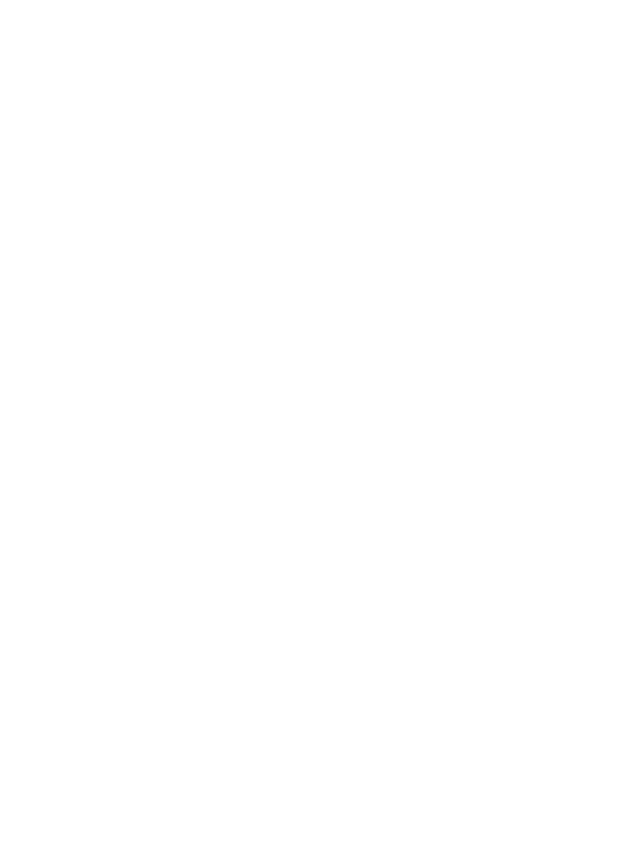
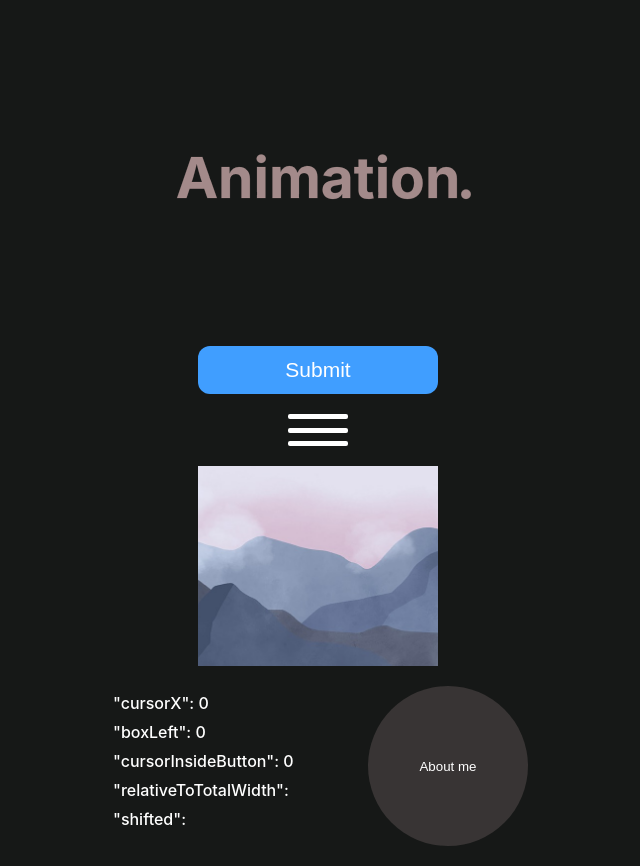
Before and after one commit to lienze87/hayate, a Vue app: page /animation/animation in a window 1280 px wide. Before the commit this address had no page. Shown: the whole page, without its empty margins (322-962 px from the left). Before the commit the page ends 800 px from the top, so only its background shows below. Built offline with nearby package versions, Linux system fonts and the light colour scheme.

Commit message:
feat(page): 新增动画页面

```diff
--- a/src/layouts/components/header.vue
+++ b/src/layouts/components/header.vue
@@ -31,8 +31,12 @@
     path: "/background",
   },
   {
-    name: "动画",
-    path: "/animation/timeline",
+    name: "动画-过渡",
+    path: "/animation/transition",
+  },
+  {
+    name: "动画-动画",
+    path: "/animation/animation",
   },
   {
     name: "导航栏",
--- /dev/null
+++ b/src/pages/animation/animation.vue
@@ -0,0 +1,414 @@
+<template>
+  <div class="main-content">
+    <div :class="`loading-box${loading ? '' : ' hidden'}`">
+      <div class="loader"></div>
+    </div>
+    <div :class="`page-content${loading ? '' : ' visible'}`">
+      <svg viewBox="0 0 450 450">
+        <text x="50%" y="50%" dy=".32em" text-anchor="middle" class="text-body">
+          Animation
+        </text>
+        <text
+          x="50%"
+          y="50%"
+          dy=".32em"
+          dx="2.6em"
+          text-anchor="middle"
+          class="text-body"
+        >
+          .
+        </text>
+      </svg>
+      <div class="btn-list">
+        <button
+          :class="[
+            'submit-button',
+            submitting ? 'loading-button' : '',
+            success ? 'success-button' : '',
+          ]"
+          @click="handleSubmit"
+        >
+          <span v-if="!submitting" class="button-text">{{
+            success ? "Success" : "Submit"
+          }}</span>
+          <div v-else class="button-loader">
+            <div></div>
+            <div></div>
+            <div></div>
+          </div>
+        </button>
+      </div>
+      <div class="icon-list">
+        <div
+          :class="['menu-icon', opening ? 'menu-open' : '']"
+          @click="handleOpenMenu"
+        >
+          <div></div>
+          <div></div>
+          <div></div>
+        </div>
+      </div>
+      <div class="walking"></div>
+      <div class="mouse-effect">
+        <div class="mouse-info">
+          <p>"cursorX": {{ mouseEventData.cursorX }}</p>
+          <p>"boxLeft": {{ mouseEventData.boxLeft }}</p>
+          <p>"cursorInsideButton": {{ mouseEventData.cursorInsideButton }}</p>
+          <p>
+            "relativeToTotalWidth": {{ mouseEventData.relativeToTotalWidth }}
+          </p>
+          <p>"shifted": {{ mouseEventData.shifted }}</p>
+        </div>
+        <button ref="magnetoRef" class="magneto" :style="magnetoTransition">
+          <div
+            ref="magnetoTextRef"
+            class="magneto-text"
+            :style="magnetoTextTransition"
+          >
+            About me
+          </div>
+        </button>
+      </div>
+    </div>
+  </div>
+</template>
+
+<script lang="ts">
+export default {
+  name: "Animation",
+};
+</script>
+
+<script lang="ts" setup>
+import { ref, onMounted } from "vue";
+
+const loading = ref(true);
+const submitting = ref(false);
+const success = ref(false);
+const opening = ref(false);
+
+const magnetoRef = ref();
+const magnetoTextRef = ref();
+const magnetoTransition = ref("");
+const magnetoTextTransition = ref("");
+const mouseEventData = ref({
+  cursorX: 0,
+  boxLeft: 0,
+  cursorInsideButton: 0,
+  relativeToTotalWidth: "",
+  shifted: "",
+});
+
+const handleSubmit = () => {
+  submitting.value = true;
+  success.value = false;
+  setTimeout(() => {
+    submitting.value = false;
+    success.value = true;
+  }, 3000);
+};
+
+const handleOpenMenu = () => {
+  opening.value = !opening.value;
+};
+
+function initMouseEffect(element: HTMLElement) {
+  const magnetoWeight = 40;
+  const magnetoTextWeight = 80;
+  element.addEventListener("mousemove", (e: MouseEvent) => {
+    let boundBox = element.getBoundingClientRect();
+    mouseEventData.value = {
+      cursorX: e.clientX,
+      boxLeft: Math.ceil(boundBox.left),
+      cursorInsideButton: Math.ceil(e.clientX - boundBox.left),
+      relativeToTotalWidth: (
+        (e.clientX - boundBox.left) /
+        element.offsetWidth
+      ).toFixed(2),
+      shifted: (
+        (e.clientX - boundBox.left) / element.offsetWidth -
+        0.5
+      ).toFixed(2),
+    };
+
+    const newX = (e.clientX - boundBox.left) / element.offsetWidth - 0.5;
+    const newY = (e.clientY - boundBox.top) / element.offsetHeight - 0.5;
+
+    magnetoTransition.value = `transform: translate(${newX * magnetoWeight}px, ${newY * magnetoWeight}px);`;
+    magnetoTextTransition.value = `transform: translate(${newX * magnetoTextWeight}px, ${newY * magnetoTextWeight}px);`;
+  });
+  element.addEventListener("mouseleave", (e: MouseEvent) => {
+    mouseEventData.value = {
+      cursorX: 0,
+      boxLeft: 0,
+      cursorInsideButton: 0,
+      relativeToTotalWidth: "",
+      shifted: "",
+    };
+    magnetoTransition.value = ``;
+    magnetoTextTransition.value = ``;
+  });
+}
+
+const lastKnownScrollPosition = ref(0);
+let ticking = false;
+const handleScrollChange = () => {};
+
+onMounted(() => {
+  window.addEventListener("keydown", (event) => {
+    console.log(event.code);
+  });
+  document.addEventListener("scroll", (event) => {
+    lastKnownScrollPosition.value = window.scrollY;
+
+    if (!ticking) {
+      window.requestAnimationFrame(() => {
+        handleScrollChange();
+        ticking = false;
+      });
+
+      ticking = true;
+    }
+  });
+  initMouseEffect(magnetoRef.value);
+  setTimeout(() => {
+    loading.value = false;
+  }, 3000);
+});
+</script>
+
+<style lang="scss">
+:root {
+  --loader-text-color: #d9b6b6;
+}
+</style>
+<style lang="scss" scoped>
+.main-content {
+  position: relative;
+}
+.loading-box {
+  position: absolute;
+  display: grid;
+  place-content: center;
+  width: 100vw;
+  height: 100vh;
+  z-index: 9;
+  .loader {
+    width: 4em;
+    height: 4em;
+    border: 10px solid #f27541;
+    border-left-color: transparent;
+    border-right-color: transparent;
+    border-radius: 50%;
+    animation: 0.8s loading-rotate ease infinite alternate;
+  }
+}
+.loading-box.hidden {
+  opacity: 0;
+  visibility: hidden;
+}
+@keyframes loading-rotate {
+  from {
+    transform: rotate(0) scale(1);
+  }
+  to {
+    transform: rotate(360deg) scale(1.2);
+  }
+}
+.page-content {
+  padding: 20px;
+  text-align: center;
+
+  background-color: rgb(22, 24, 23);
+  opacity: 0;
+  transform: translate3d(0, -1rem, 0);
+  transition:
+    opacity 0.6s ease-in-out,
+    transform 0.6s ease-in-out;
+
+  svg {
+    width: 20rem;
+    font-weight: 700;
+
+    text {
+      font-size: 5rem;
+      stroke-width: 2;
+    }
+    text.text-body {
+      stroke: var(--loader-text-color);
+      animation: animate-stroke 4s infinite alternate;
+    }
+  }
+  @keyframes animate-stroke {
+    0% {
+      fill: transparent;
+      stroke: var(--loader-text-color);
+      stroke-width: 3;
+      stroke-dashoffset: 25%;
+      stroke-dasharray: 0 32%;
+    }
+    50% {
+      fill: transparent;
+      stroke: var(--loader-text-color);
+      stroke-width: 3;
+    }
+    80%,
+    100% {
+      fill: var(--loader-text-color);
+      stroke: transparent;
+      stroke-width: 0;
+      stroke-dashoffset: -25%;
+      stroke-dasharray: 32% 0;
+    }
+  }
+
+  .btn-list {
+    display: grid;
+    place-content: center;
+    gap: 20px;
+    width: 100%;
+  }
+
+  .submit-button {
+    display: flex;
+    justify-content: center;
+    align-items: center;
+
+    width: 240px;
+    height: 48px;
+
+    font-size: 21px;
+    line-height: 48px;
+    color: #fff;
+
+    border: none;
+    border-radius: 12px;
+    background-color: #409eff;
+
+    cursor: pointer;
+  }
+  .loading-button {
+    color: #409eff;
+  }
+  .success-button {
+    background-color: #67c23a;
+  }
+  .button-loader {
+    display: flex;
+    justify-content: space-around;
+    align-items: center;
+    div {
+      width: 0.8rem;
+      height: 0.8rem;
+      background-color: #fff;
+      border-radius: 50%;
+      animation: scaleUp 1.2s infinite ease-in-out;
+    }
+    div:nth-child(1) {
+      animation-delay: -0.4s;
+    }
+    div:nth-child(2) {
+      animation-delay: -0.2s;
+    }
+
+    @keyframes scaleUp {
+      0%,
+      80%,
+      100% {
+        transform: scale(0);
+      }
+      40% {
+        transform: scale(1);
+      }
+    }
+  }
+
+  .mouse-effect {
+    display: flex;
+    justify-content: center;
+    .mouse-info {
+      margin-right: 20px;
+      min-width: 240px;
+      text-align: left;
+      color: #fff;
+      p {
+        margin: 5px;
+      }
+    }
+  }
+
+  .magneto {
+    display: flex;
+    justify-content: center;
+    align-items: center;
+    width: 10rem;
+    height: 10rem;
+    color: white;
+    border-radius: 50%;
+    border: none;
+    background-color: #383434;
+    cursor: pointer;
+    transition: transform 1s ease-out;
+    .magneto-text {
+      transition: transform 1s ease-out;
+    }
+  }
+  .magneto:hover {
+    background-color: #409eff;
+  }
+
+  .icon-list {
+    display: flex;
+    justify-content: center;
+  }
+  .menu-icon {
+    display: flex;
+    flex-direction: column;
+    justify-content: space-between;
+    margin-top: 20px;
+    width: 60px;
+    height: 32px;
+
+    div {
+      width: 100%;
+      height: 5px;
+      border-radius: 2px;
+      background-color: #fff;
+      transition:
+        transform 0.5s ease-in-out,
+        opacity 0.5s ease-in-out;
+    }
+  }
+  .menu-open {
+    div:nth-child(1) {
+      transform: translate3d(0, 14px, 0) rotate(45deg);
+    }
+    div:nth-child(2) {
+      transform: scaleX(0);
+      opacity: 0;
+    }
+    div:nth-child(3) {
+      transform: translate3d(0, -14px, 0) rotate(-45deg);
+    }
+  }
+
+  .walking {
+    margin: 20px auto;
+    width: 240px;
+    height: 200px;
+    background-image: url(../../assets/purple-mountains.jpg);
+    background-size: cover;
+    background-repeat: no-repeat;
+    animation: walking 2s steps(5) infinite alternate;
+  }
+  @keyframes walking {
+    to {
+      background-position: 100%;
+    }
+  }
+}
+.page-content.visible {
+  opacity: 1;
+  transform: translate3d(0, 0, 0);
+}
+</style>
--- a/src/pages/animation/timeline.vue
+++ b/src/pages/animation/transition.vue
@@ -244,7 +244,7 @@
 
 <script lang="ts">
 export default {
-  name: "Timeline",
+  name: "Transition",
 };
 </script>
 
@@ -253,7 +253,8 @@
 
 const active = ref(1);
 const handleAccordionChange = (e: MouseEvent) => {
-  const index = Number(e.target?.dataset.index);
+  const element = e.target as HTMLElement;
+  const index = Number(element.dataset.index);
   if (!isNaN(index)) {
     active.value = index;
   }
--- a/src/router/index.ts
+++ b/src/router/index.ts
@@ -61,14 +61,20 @@
   {
     path: "/animation",
     name: "Animation",
-    redirect: "/animation/timeline",
+    redirect: "/animation/transition",
     meta: { title: "动画" },
     children: [
       {
-        path: "timeline",
-        name: "AnimationTimeline",
-        component: () => import("@/pages/animation/timeline.vue"),
-        meta: { title: "时间线" },
+        path: "transition",
+        name: "AnimationTransition",
+        component: () => import("@/pages/animation/transition.vue"),
+        meta: { title: "运动-过渡" },
+      },
+      {
+        path: "animation",
+        name: "AnimationAnimation",
+        component: () => import("@/pages/animation/animation.vue"),
+        meta: { title: "运动-动画" },
       },
     ],
   },
```
